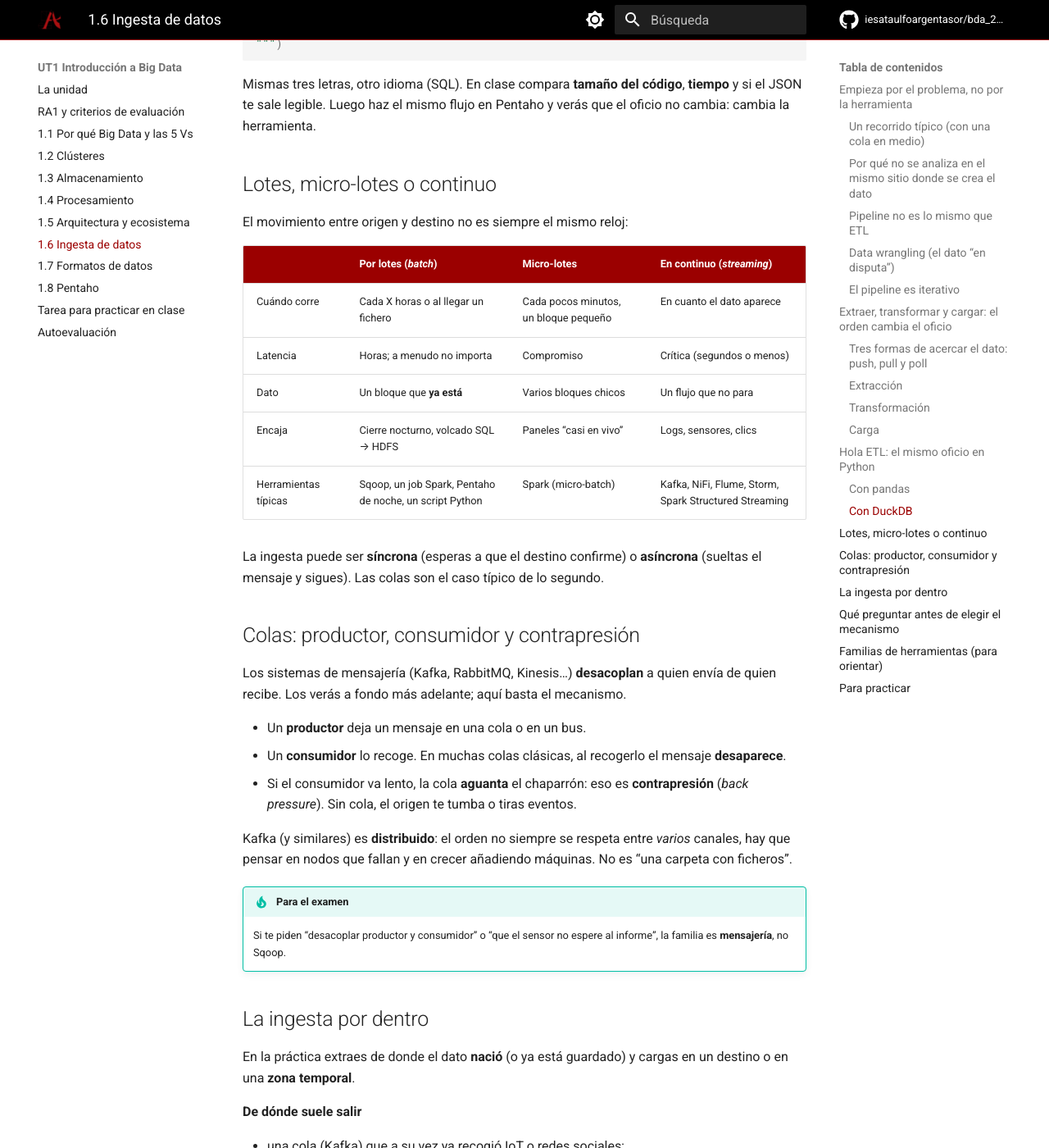
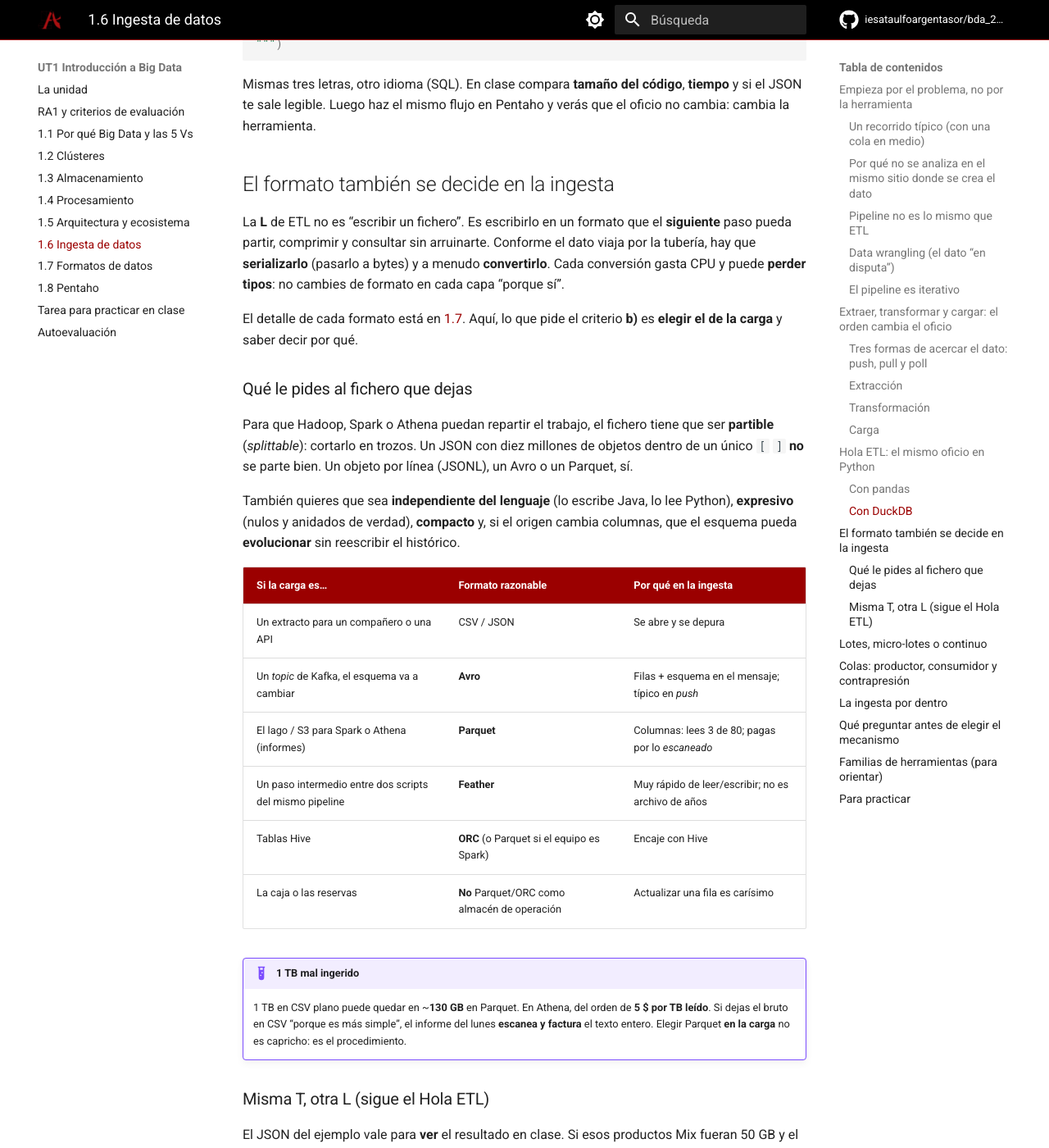
Before and after one commit to iesataulfoargentasor/bda_2026_2027, an MkDocs documentation site: the page built from docs/ut1/ingesta.md, in a window 1280 px wide and 1400 px high, scrolled down 7795 px. Shown: the whole window at 82% size. Built offline with MkDocs 1.6.1 and Material for MkDocs 9.7.7, drawn with Linux system fonts in a browser that asks for light colours; comment, search, counter and statistics services are not loaded; some of the changed text lies outside the part shown.

Commit message:
Anclar la elección de formato a la carga de la ingesta (Avro, Parquet, Feather).
Co-authored-by: Cursor <cursoragent@cursor.com>

````diff
--- a/docs/ut1/ingesta.md
+++ b/docs/ut1/ingesta.md
@@ -221,6 +221,66 @@ COPY (
 
 Mismas tres letras, otro idioma (SQL). En clase compara **tamaño del código**, **tiempo** y si el JSON te sale legible. Luego haz el mismo flujo en Pentaho y verás que el oficio no cambia: cambia la herramienta.
 
+## El formato también se decide en la ingesta
+
+La **L** de ETL no es “escribir un fichero”. Es escribirlo en un formato que el **siguiente** paso pueda partir, comprimir y consultar sin arruinarte. Conforme el dato viaja por la tubería, hay que **serializarlo** (pasarlo a bytes) y a menudo **convertirlo**. Cada conversión gasta CPU y puede **perder tipos**: no cambies de formato en cada capa “porque sí”.
+
+El detalle de cada formato está en [1.7](formatos.md). Aquí, lo que pide el criterio **b)** es **elegir el de la carga** y saber decir por qué.
+
+### Qué le pides al fichero que dejas
+
+Para que Hadoop, Spark o Athena puedan repartir el trabajo, el fichero tiene que ser **partible** (*splittable*): cortarlo en trozos. Un JSON con diez millones de objetos dentro de un único `[` `]` **no** se parte bien. Un objeto por línea (JSONL), un Avro o un Parquet, sí.
+
+También quieres que sea **independiente del lenguaje** (lo escribe Java, lo lee Python), **expresivo** (nulos y anidados de verdad), **compacto** y, si el origen cambia columnas, que el esquema pueda **evolucionar** sin reescribir el histórico.
+
+| Si la carga es… | Formato razonable | Por qué en la ingesta |
+| --- | --- | --- |
+| Un extracto para un compañero o una API | CSV / JSON | Se abre y se depura |
+| Un *topic* de Kafka, el esquema va a cambiar | **Avro** | Filas + esquema en el mensaje; típico en *push* |
+| El lago / S3 para Spark o Athena (informes) | **Parquet** | Columnas: lees 3 de 80; pagas por lo *escaneado* |
+| Un paso intermedio entre dos scripts del mismo pipeline | **Feather** | Muy rápido de leer/escribir; no es archivo de años |
+| Tablas Hive | **ORC** (o Parquet si el equipo es Spark) | Encaje con Hive |
+| La caja o las reservas | **No** Parquet/ORC como almacén de operación | Actualizar una fila es carísimo |
+
+!!! example "1 TB mal ingerido"
+    1 TB en CSV plano puede quedar en ~**130 GB** en Parquet. En Athena, del orden de **5 $ por TB leído**. Si dejas el bruto en CSV “porque es más simple”, el informe del lunes **escanea y factura** el texto entero. Elegir Parquet **en la carga** no es capricho: es el procedimiento.
+
+### Misma T, otra L (sigue el Hola ETL)
+
+El JSON del ejemplo vale para **ver** el resultado en clase. Si esos productos Mix fueran 50 GB y el destino un lago, la carga cambiaría así:
+
+```python
+# misma transformación; cambia solo la carga
+df_joined.to_parquet("pdi_product_mix.parquet")
+```
+
+O, si el siguiente script del pipeline tiene que recoger el resultado **ahora**:
+
+```python
+import pyarrow.feather as feather
+
+feather.write_feather(df_joined, "pdi_product_mix.feather")
+```
+
+O, si el destino es una cola y el esquema puede ganar un campo el mes que viene, la carga sería **Avro** (el esquema viaja con el dato; el código está en [1.7](formatos.md)).
+
+Un job de ingesta muy habitual: llega **JSONL** (un objeto por línea) y lo **dejas en Parquet** para el análisis. No hace falta pasar por pandas:
+
+```python
+import pyarrow.parquet as pq
+from pyarrow import json as pajson
+
+tabla = pajson.read_json("empleados.json")  # un objeto JSON por línea
+pq.write_table(tabla, "empleados.parquet")
+```
+
+Comprimir en la carga (Snappy, gzip, zstd) ocupa menos disco y viaja menos por la red; a cambio, **cuesta CPU**. En Big Data suele ganar el algoritmo **rápido** (Snappy, zstd), no el que más aprieta. El catálogo está en [1.7](formatos.md).
+
+!!! tip "Tres preguntas al cerrar un procedimiento de ingesta"
+    1. ¿El destino va a **escribir** muchos registros o a **leer** pocas columnas?
+    2. ¿El clúster puede **partir** ese fichero?
+    3. ¿Mañana cambia el esquema? → Avro. ¿Mañana solo suman una columna? → Parquet.
+
 ## Lotes, micro-lotes o continuo
 
 El movimiento entre origen y destino no es siempre el mismo reloj:
@@ -328,7 +388,7 @@ Transformaciones que anuncian: simples (tipos, textos), intermedias (agregar, bu
     3. “Un CSV de productos y otro de fabricantes → JSON de la categoría Mix.” → **Pentaho** o el script pandas/DuckDB de esta página.
 
 !!! success "Criterio b) en un examen"
-    No basta con escribir “Kafka”. Debes decir: **origen**, **push/pull/poll**, **ritmo** (lote, micro-lote o stream), **ETL o ELT**, **destino** y **por qué** ese mecanismo y no el de al lado.
+    No basta con escribir “Kafka”. Debes decir: **origen**, **push/pull/poll**, **ritmo** (lote, micro-lote o stream), **ETL o ELT**, **destino**, **formato de la carga** (Avro, Parquet, Feather…) y **por qué** ese mecanismo y no el de al lado.
 
 ## Para practicar
 
@@ -338,4 +398,5 @@ No sustituye a Moodle. Sirve para comprobar que el apartado se sostiene en voz a
 2. Relación entre **pipeline** y **ETL**.
 3. ¿ETL y ELT son lo mismo? ¿Cuándo usarías cada uno? En Big Data, ¿cuál suele verse más y por qué?
 4. Repite el “Hola ETL” uniendo **productos + ventas**: CSV de una categoría, nombre del fabricante y **cantidad total vendida** de cada producto (pandas y DuckDB).
-5. Supuesto: lanzáis un producto y queréis medir reacciones en redes. Contesta **al menos tres preguntas de cada bloque** de la tabla de consideraciones.
+5. Misma transformación, **tres cargas**: JSON (para verlo), Parquet (lago) y Feather (paso intermedio). Anota tamaño y di **cuándo** usarías cada una.
+6. Supuesto: lanzáis un producto y queréis medir reacciones en redes. Contesta **al menos tres preguntas de cada bloque** de la tabla de consideraciones. Incluye **en qué formato** dejarías el dato en S3 y por qué.
````
Also changed, not shown: docs/assets/quizzes/ut1.json (+14 -0 lines), docs/ut1/autoevaluacion.md (+2 -2 lines), docs/ut1/formatos.md (+26 -2 lines), docs/ut1/index.md (+2 -2 lines).
